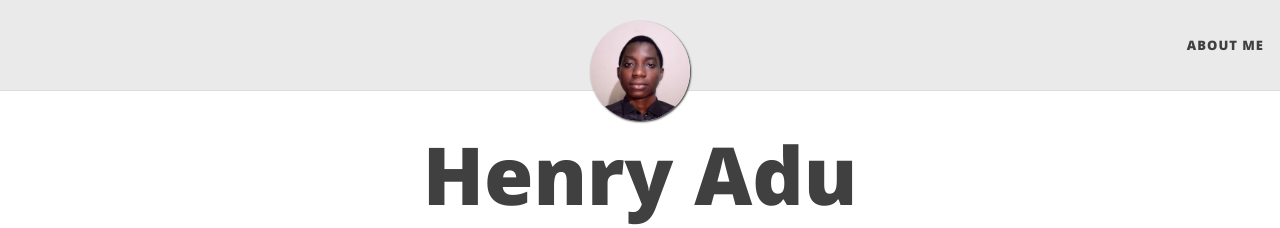
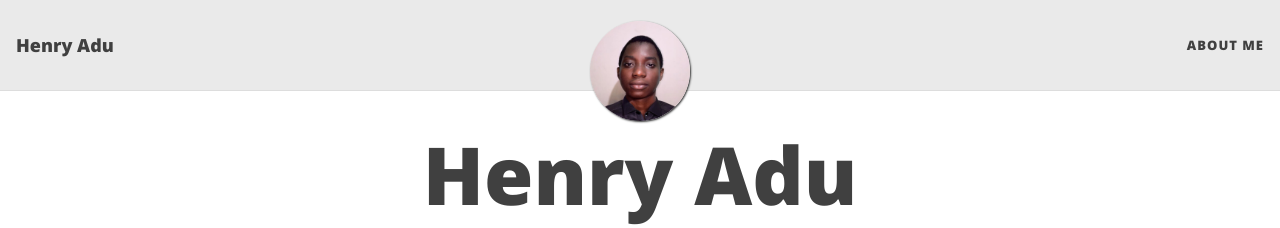
Before and after one commit to Nana-Kwame-bot/Nana-Kwame-bot.github.io, a Jekyll site: the page built from index.html, in a window 1280 px wide. Shown: the top 228 px of the page. Built offline with Jekyll 4.4.1, drawn with Linux system fonts in a browser that asks for light colours; the list of posts is cut into pages by our own code.

Commit message:
Add fallback for navbar brand title when logo is not present

```diff
--- a/_includes/nav.html
+++ b/_includes/nav.html
@@ -2,6 +2,8 @@
 
   {%- if site.title-img -%}
     <a class="navbar-brand navbar-brand-logo" href="{{ '/' | absolute_url }}"><img alt="{{ site.title }} Logo" src="{{ site.title-img | relative_url}}"/></a>
+    {%- elsif site.title -%}
+    <a class="navbar-brand" href="{{ '/' | absolute_url }}">{{ site.title }}</a>
   {%- endif -%}
 
   <button class="navbar-toggler" type="button" data-toggle="collapse" data-target="#main-navbar" aria-controls="main-navbar" aria-expanded="false" aria-label="Toggle navigation">
```
